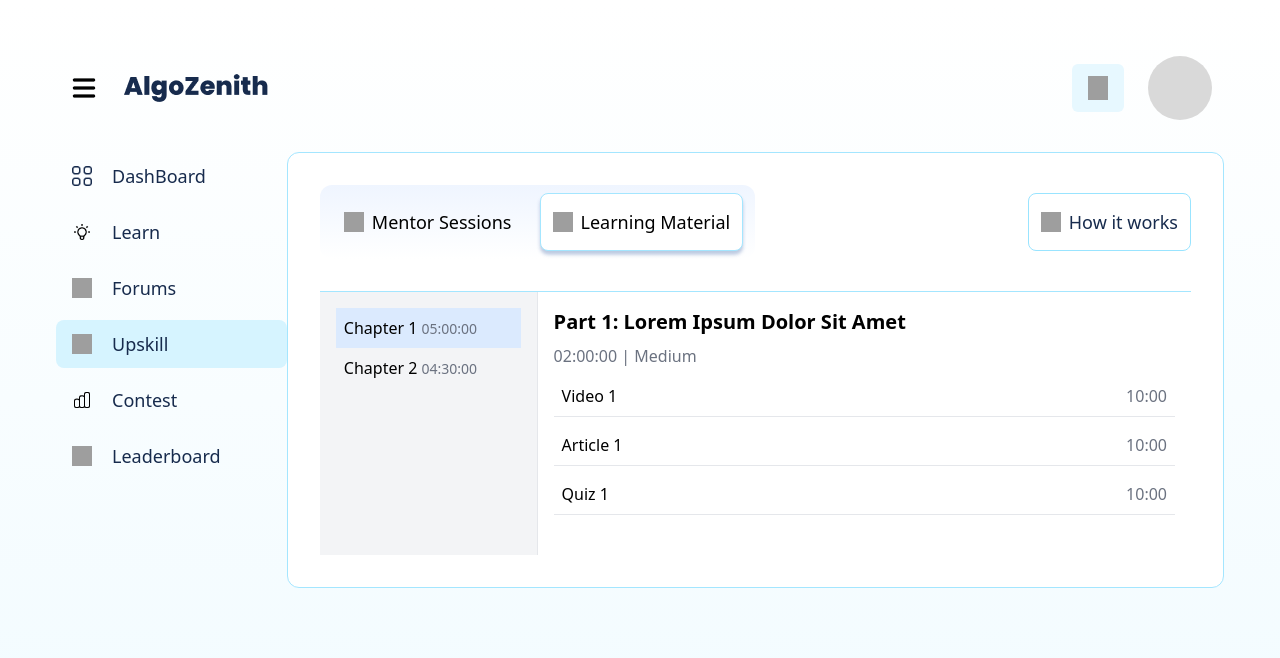
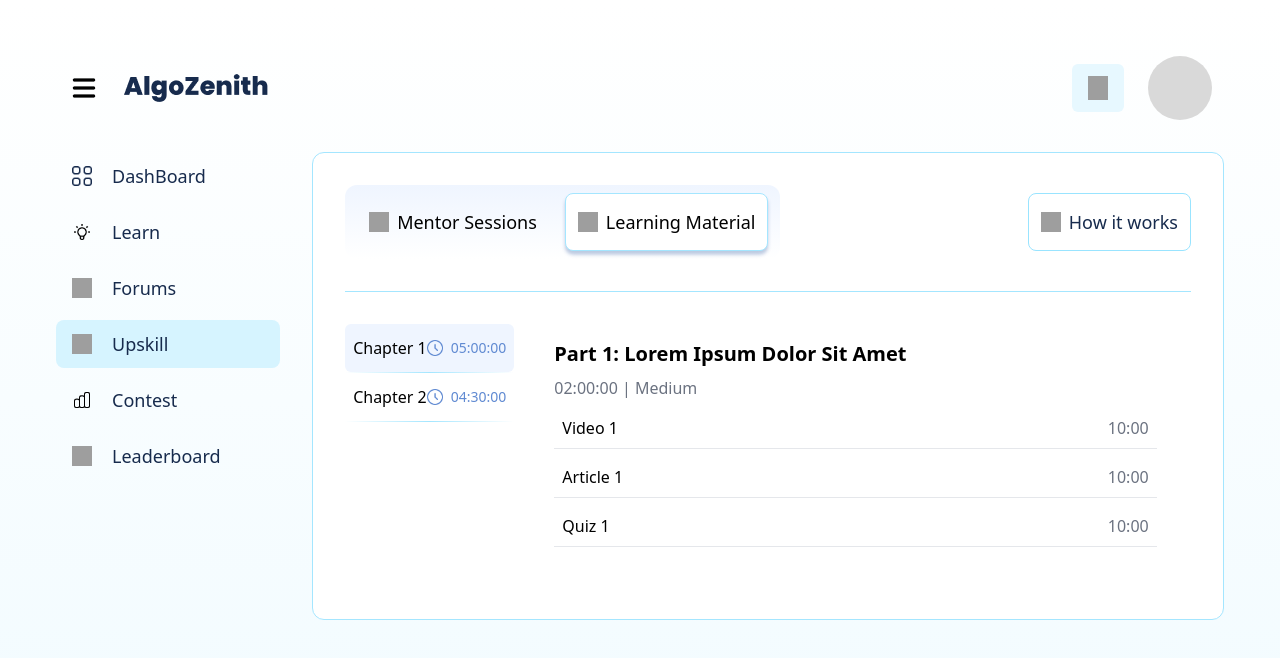
Before and after one commit to Amanjot-001/AZ, a React (Vite) app: page / in a window 1280 px wide. Shown: the top 658 px of the page. Built offline with nearby package versions, Linux system fonts and the light colour scheme; grey boxes are pictures that could not be loaded.

Commit message:
chapters list fixed

```diff
--- a/src/App.tsx
+++ b/src/App.tsx
@@ -6,7 +6,7 @@ function App() {
 		<div className="flex flex-col min-h-screen bg-primary-gradient p-14">
 			<Header />
 
-			<div className="flex">
+			<div className="flex justify-center gap-8">
 				<Sidebar />
 				<main className="p-8 mt-8 w-full bg-secondary_bg rounded-xl border border-[#A4E6FF]">
 					<Routes>
--- a/src/components/sections/main/ChapterList.tsx
+++ b/src/components/sections/main/ChapterList.tsx
@@ -1,5 +1,6 @@
 import React from 'react';
 import { Chapter } from './types.ts';
+import ClockIcon from '../../../assets/clock.png'
 
 interface ChapterListProps {
 	chapters: Chapter[];
@@ -9,16 +10,22 @@ interface ChapterListProps {
 
 const ChapterList: React.FC<ChapterListProps> = ({ chapters, selectedChapter, onSelectChapter }) => {
 	return (
-		<div className="w-1/4 p-4 bg-gray-100 border-r">
+		<div className="flex flex-col w-1/5">
 			{chapters.map((chapter) => (
-				<div
-					key={chapter.id}
-					onClick={() => onSelectChapter(chapter)}
-					className={`p-2 cursor-pointer ${selectedChapter?.id === chapter.id ? 'bg-blue-100' : ''
-						}`}
-				>
-					{chapter.title} <span className="text-sm text-gray-500">{chapter.duration}</span>
-				</div>
+				<React.Fragment key={chapter.id}>
+					<div
+						onClick={() => onSelectChapter(chapter)}
+						className={`flex justify-between items-center px-2 py-3 cursor-pointer rounded-md ${selectedChapter?.id === chapter.id ? 'bg-[#EFF5FF] font-medium' : ''
+							}`}
+					>
+						{chapter.title}
+						<span className="flex items-center gap-2 text-sm text-[#608AD2]">
+							<img src={ClockIcon} alt="time" className="w-4 h-4" />
+							{chapter.duration}
+						</span>
+					</div>
+					<div className="h-px bg-gradient-to-r from-white via-[#A4E6FF] to-white"></div>
+				</React.Fragment>
 			))}
 		</div>
 	);
--- a/src/components/sections/main/MainContent.tsx
+++ b/src/components/sections/main/MainContent.tsx
@@ -15,7 +15,7 @@ const MainContent: React.FC = () => {
 	return (
 		<div className="flex flex-col">
 			<Nav />
-			<div className="flex">
+			<div className="flex gap-6 mt-8">
 				<ChapterList
 					chapters={chapters}
 					selectedChapter={selectedChapter}
```
Also changed, not shown: src/assets/clock.png (added).
